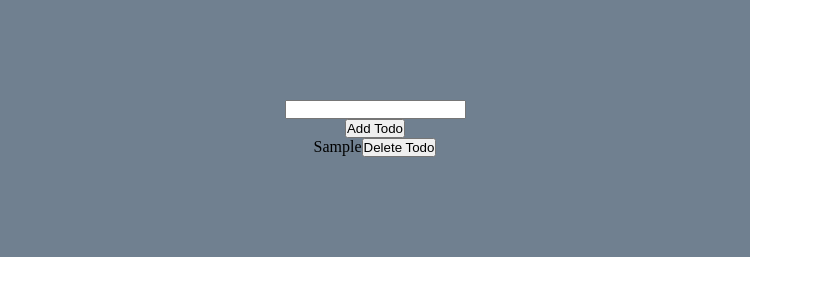
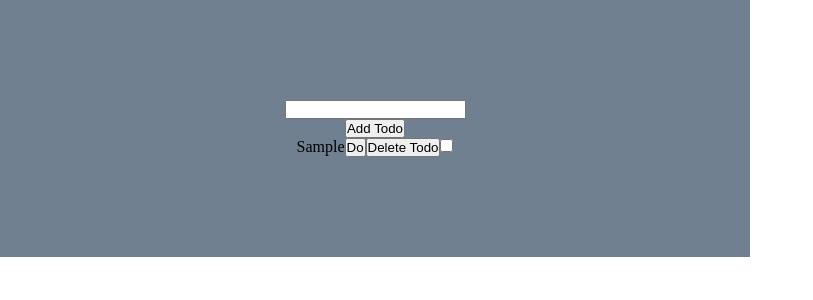
Before and after one commit to pkBilalAhmed/ReactTodoApps, a React (Create React App) app: page / in a window 1280 px wide. Both pictures are taken after typing "Sample" into the empty fields and a click on the button "Add Todo". Shown: the top 300 px of the page, without its empty margins (0-813 px from the left). Built offline with nearby package versions, Linux system fonts and the light colour scheme.

Commit message:
finely isCompleted featur added at react todo app

```diff
--- a/src/Todo.js
+++ b/src/Todo.js
@@ -1,13 +1,15 @@
 import React from 'react';
 import './style.css'
 
-const Todo = ({ id, name, completed, deleteTodo }) => {
+const Todo = ({ id, name, completed, deleteTodo, isCompleted }) => {
     return (
         <div className='innercontainer'>
 
             <div>{name}
-                {/* <button >{completed ? 'Done' : "Do"}</button> */}
+                <button onClick={isCompleted}>{completed ? 'Done' : "Do"}</button>
+                {/* {console.log(completed)} */}
                 <button onClick={deleteTodo}>Delete Todo</button>
+                <input type='checkbox' checked={completed} onChange={isCompleted} />
             </div>
 
 
--- a/src/TodoList.js
+++ b/src/TodoList.js
@@ -25,13 +25,23 @@ const TodoList = () => {
         const updatedTodos = todos.filter((item) => { return item.id !== i })
         setTodos(updatedTodos)
     }
+    const isComplete = (i) => {
+        const updatedTodos = todos.map((item) =>
+            item.id === i ? { ...item, completed: !item.completed } : item)
+        setTodos(updatedTodos)
+        // console.log(todos[i].completed);
+    }
     return (
         <div className='container'>
             <input type='text' value={newValue} onChange={changeVal} />
             <button onClick={addTodo}>Add Todo</button>
             {
                 todos.map((todo) => (
-                    <Todo id={todo.id} name={todo.name} completed={todo.completed} key={todo.id} deleteTodo={() => deleteTodo(todo.id)} />
+                    <Todo name={todo.name}
+                        isCompleted={() => { isComplete(todo.id) }}
+                        completed={todo.completed}
+                        key={todo.id}
+                        deleteTodo={() => deleteTodo(todo.id)} />
                 ))
             }
         </div>
```
